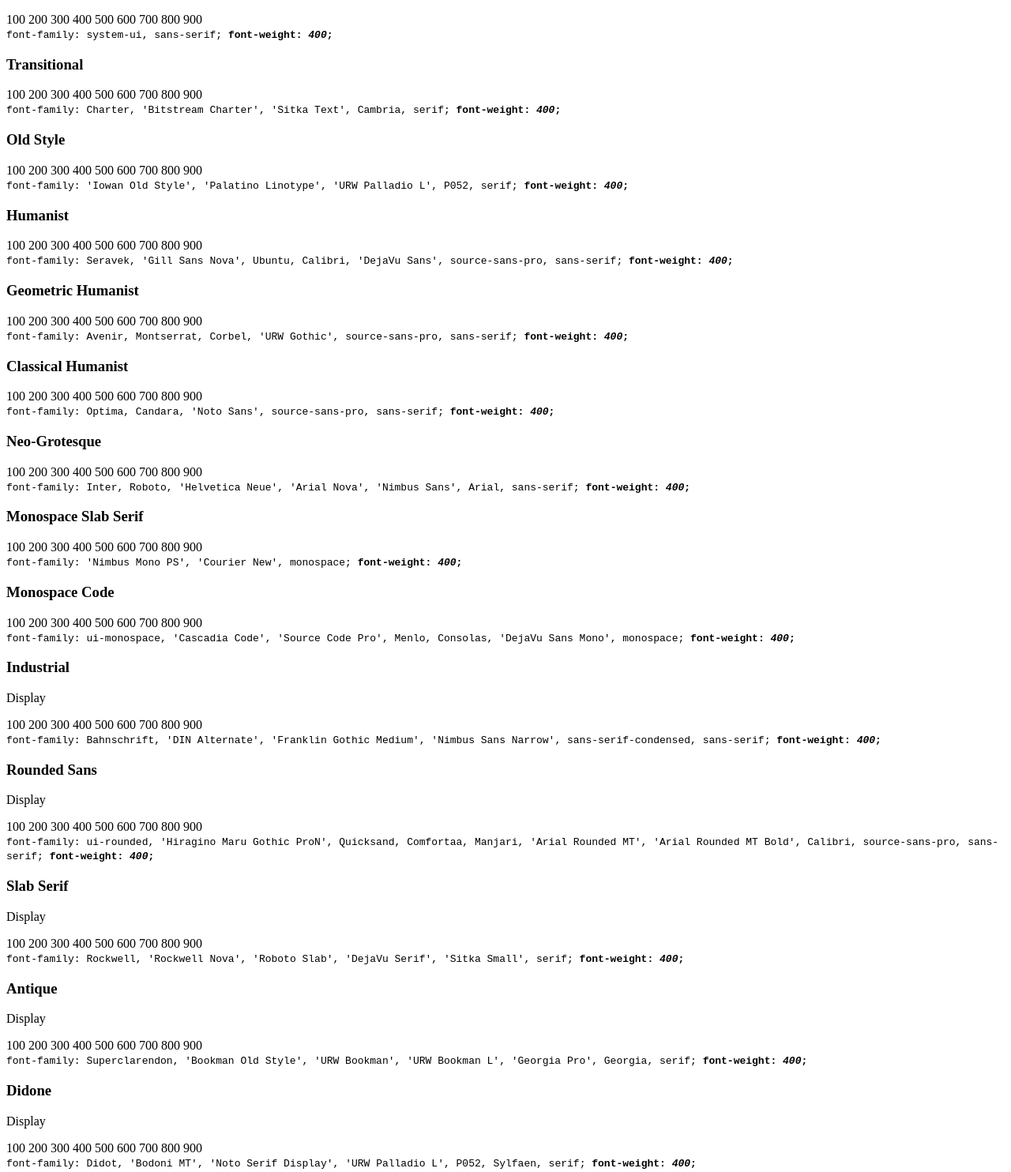
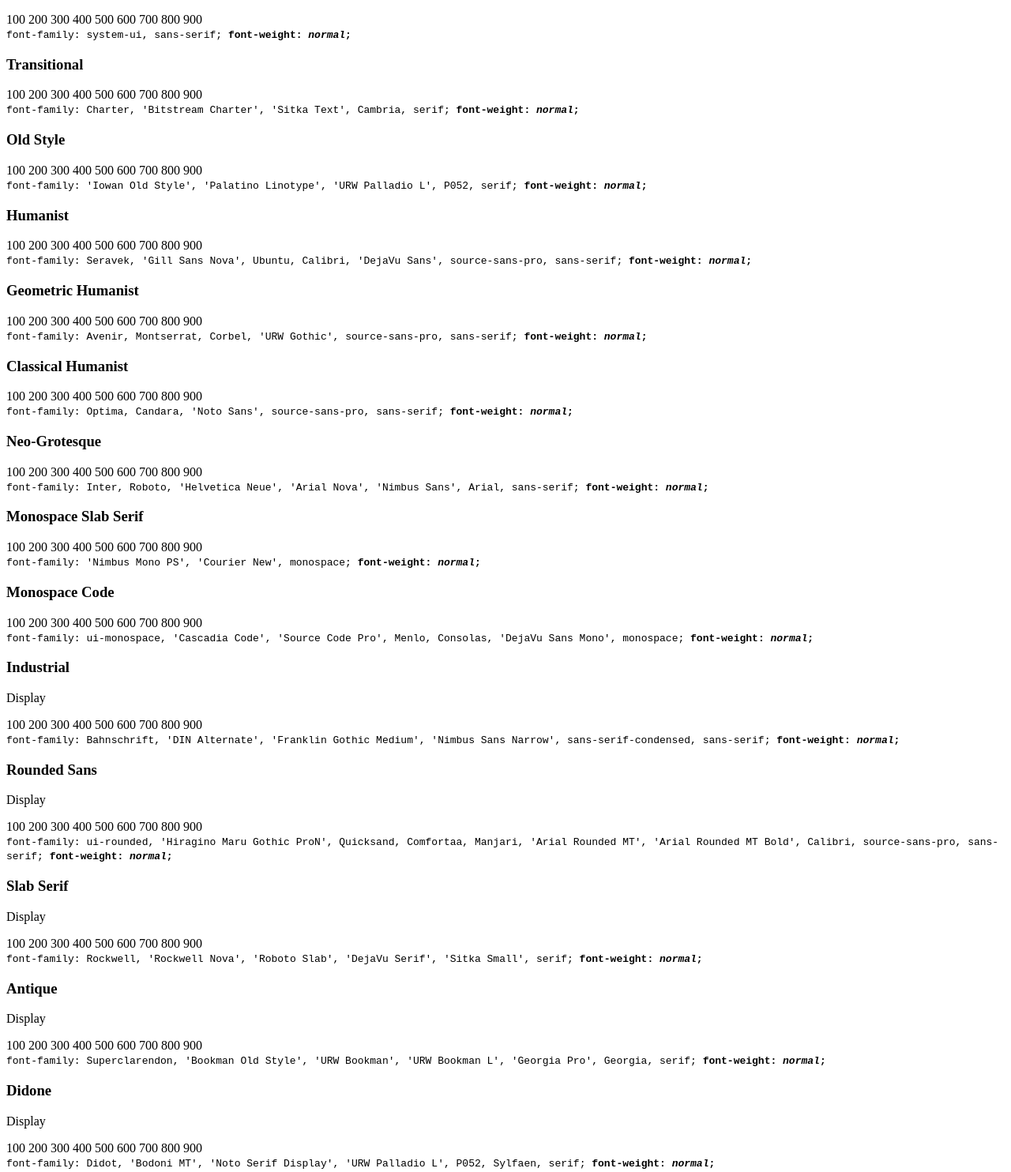
Before and after one commit to system-fonts/modern-font-stacks, a website: page site/src/index.html in a window 1280 px wide. Shown: the part 544-2028 px from the top of the page at 79% size. Drawn offline with Linux system fonts and the light colour scheme.

Commit message:
Use font-weight names for 400 (normal) and 700 (bold)

```diff
--- a/site/src/_styles.css
+++ b/site/src/_styles.css
@@ -474,8 +474,8 @@
 }
 
 .font-stack code strong {
+  font-weight: 400;
   display: block;
-  font-weight: 400;
 }
 
 .font-stack code var {
--- a/site/src/index.html
+++ b/site/src/index.html
@@ -131,7 +131,7 @@
             font-family:
             <span>system-ui</span>,
             <span>sans-serif</span>;
-            <strong>font-weight: <var>400</var>;</strong>
+            <strong>font-weight: <var>normal</var>;</strong>
           </code>
         </div>
       </div>
@@ -168,7 +168,7 @@
             <span>'Sitka Text'</span>,
             <span>Cambria</span>,
             <span>serif</span>;
-            <strong>font-weight: <var>400</var>;</strong>
+            <strong>font-weight: <var>normal</var>;</strong>
           </code>
         </div>
       </div>
@@ -205,7 +205,7 @@
             <span>'URW Palladio L'</span>,
             <span>P052</span>,
             <span>serif</span>;
-            <strong>font-weight: <var>400</var>;</strong>
+            <strong>font-weight: <var>normal</var>;</strong>
           </code>
         </div>
       </div>
@@ -244,7 +244,7 @@
             <span>'DejaVu Sans'</span>,
             <span>source-sans-pro</span>,
             <span>sans-serif</span>;
-            <strong>font-weight: <var>400</var>;</strong>
+            <strong>font-weight: <var>normal</var>;</strong>
           </code>
         </div>
       </div>
@@ -282,7 +282,7 @@
             <span>'URW Gothic'</span>,
             <span>source-sans-pro</span>,
             <span>sans-serif</span>;
-            <strong>font-weight: <var>400</var>;</strong>
+            <strong>font-weight: <var>normal</var>;</strong>
           </code>
         </div>
       </div>
@@ -319,7 +319,7 @@
             <span>'Noto Sans'</span>,
             <span>source-sans-pro</span>,
             <span>sans-serif</span>;
-            <strong>font-weight: <var>400</var>;</strong>
+            <strong>font-weight: <var>normal</var>;</strong>
           </code>
         </div>
       </div>
@@ -358,7 +358,7 @@
             <span>'Nimbus Sans'</span>,
             <span>Arial</span>,
             <span>sans-serif</span>;
-            <strong>font-weight: <var>400</var>;</strong>
+            <strong>font-weight: <var>normal</var>;</strong>
           </code>
         </div>
       </div>
@@ -393,7 +393,7 @@
             <span>'Nimbus Mono PS'</span>,
             <span>'Courier New'</span>,
             <span>monospace</span>;
-            <strong>font-weight: <var>400</var>;</strong>
+            <strong>font-weight: <var>normal</var>;</strong>
           </code>
         </div>
       </div>
@@ -432,7 +432,7 @@
             <span>Consolas</span>,
             <span>'DejaVu Sans Mono'</span>,
             <span>monospace</span>;
-            <strong>font-weight: <var>400</var>;</strong>
+            <strong>font-weight: <var>normal</var>;</strong>
           </code>
         </div>
       </div>
@@ -471,7 +471,7 @@
             <span>'Nimbus Sans Narrow'</span>,
             <span>sans-serif-condensed</span>,
             <span>sans-serif</span>;
-            <strong>font-weight: <var>400</var>;</strong>
+            <strong>font-weight: <var>normal</var>;</strong>
           </code>
         </div>
       </div>
@@ -514,7 +514,7 @@
             <span>Calibri</span>,
             <span>source-sans-pro</span>,
             <span>sans-serif</span>;
-            <strong>font-weight: <var>400</var>;</strong>
+            <strong>font-weight: <var>normal</var>;</strong>
           </code>
         </div>
       </div>
@@ -553,7 +553,7 @@
             <span>'DejaVu Serif'</span>,
             <span>'Sitka Small'</span>,
             <span>serif</span>;
-            <strong>font-weight: <var>400</var>;</strong>
+            <strong>font-weight: <var>normal</var>;</strong>
           </code>
         </div>
       </div>
@@ -593,7 +593,7 @@
             <span>'Georgia Pro'</span>,
             <span>Georgia</span>,
             <span>serif</span>;
-            <strong>font-weight: <var>400</var>;</strong>
+            <strong>font-weight: <var>normal</var>;</strong>
           </code>
         </div>
       </div>
@@ -633,7 +633,7 @@
             <span>P052</span>,
             <span>Sylfaen</span>,
             <span>serif</span>;
-            <strong>font-weight: <var>400</var>;</strong>
+            <strong>font-weight: <var>normal</var>;</strong>
           </code>
         </div>
       </div>
@@ -672,7 +672,7 @@
             <span>TSCu_Comic</span>,
             <span>casual</span>,
             <span>cursive</span>;
-            <strong>font-weight: <var>400</var>;</strong>
+            <strong>font-weight: <var>normal</var>;</strong>
           </code>
         </div>
       </div>
```
Also changed, not shown: site/src/_scripts.js (+15 -3 lines).
